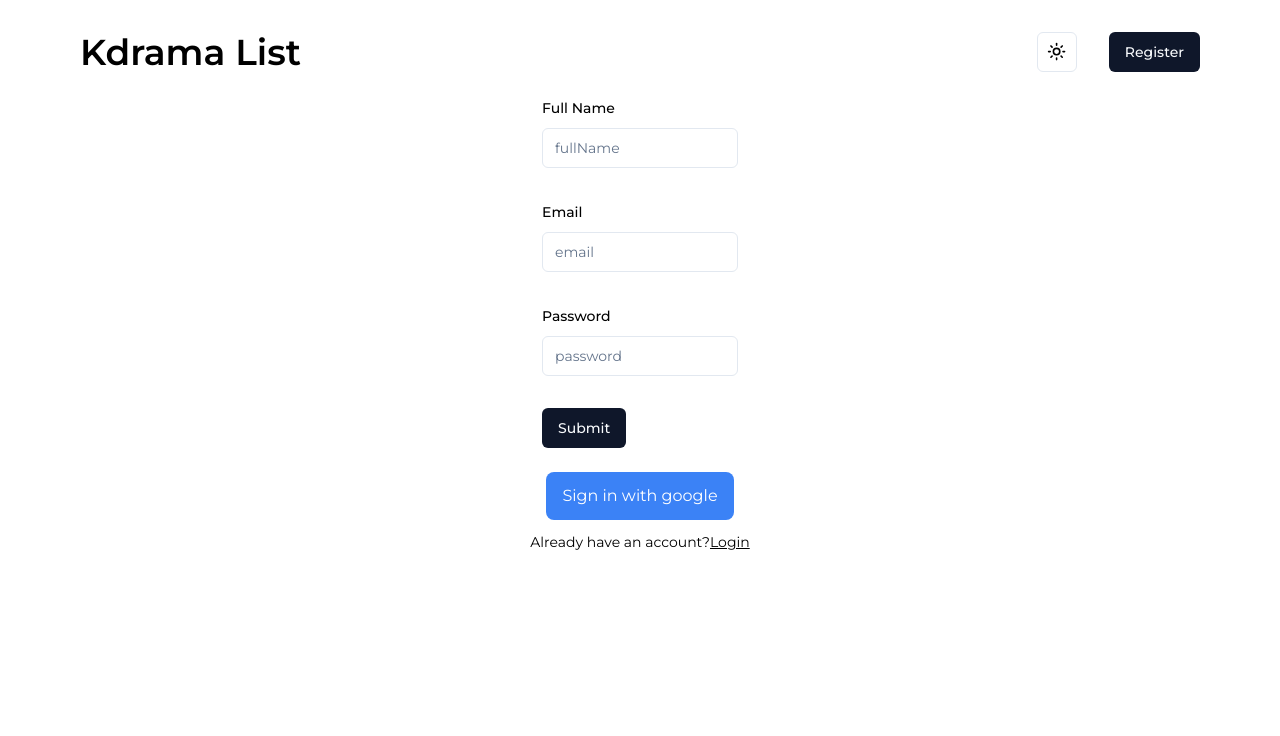
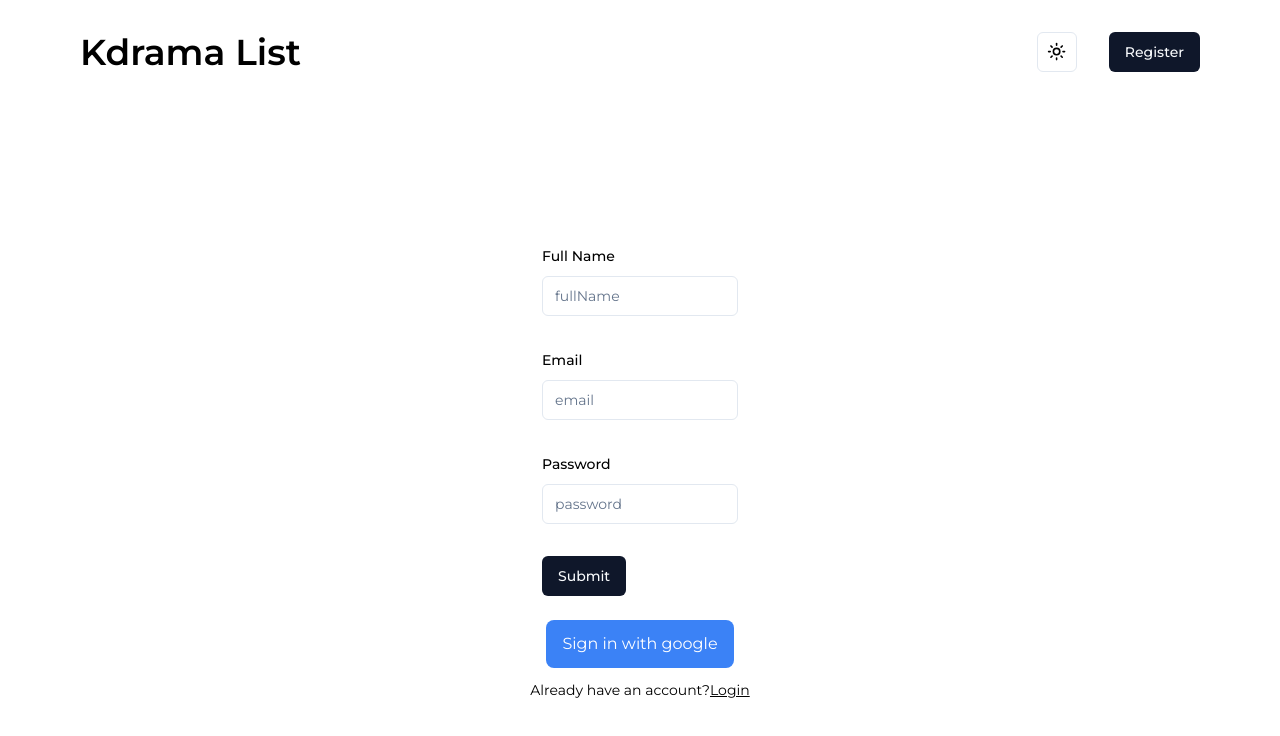
Before and after one commit to mfghir/kdrama-list, a Next.js app: page /register in a window 1280 px wide. Shown: the top 736 px of the page. Built offline with nearby package versions, Linux system fonts and the light colour scheme; no server answers.

Commit message:
Update layout, register form, user info, and table columns components

```diff
--- a/src/app/layout.tsx
+++ b/src/app/layout.tsx
@@ -34,9 +34,11 @@ export default function RootLayout({
               enableSystem
               disableTransitionOnChange
             >
-              <div className=" h-full min-h-screen p-6 lg:px-20 lg:py-8 ">
+              <div className="w-full h-full min-h-screen p-6 lg:px-20 lg:py-8">
                 <Navbar />
+                <main className="grid place-items-center h-screen">
                 {children}
+                </main>
               </div>
             </ThemeProvider>
           </SessionProviderComp>
--- a/src/components/RegisterForm.tsx
+++ b/src/components/RegisterForm.tsx
@@ -43,7 +43,7 @@ export default function RegisterForm() {
   const [error, setError] = useState("");
   const router = useRouter();
 
-  const { data: session, status: sessionStatus } = useSession();
+  const { status: sessionStatus } = useSession();
 
   useEffect(() => {
     if (sessionStatus === "authenticated") {
@@ -191,7 +191,8 @@ export default function RegisterForm() {
 
   return (
     <>
-      {/* <div className="grid place-items-center h-screen">
+      <>
+        {/* <div className="grid place-items-center h-screen">
               <div className="shadow-lg p-5 rounded-lg border-t-4 border-green-400">
                 <h1 className="text-xl font-bold my-4">Register</h1>
 
@@ -238,6 +239,8 @@ export default function RegisterForm() {
                 </form>
               </div>
             </div> */}
+      </>
+
       <section className="flex flex-col justify-center items-center my-6">
 
         <Form {...form}  >
--- a/src/components/UserInfo.tsx
+++ b/src/components/UserInfo.tsx
@@ -16,8 +16,7 @@ export default function UserInfo() {
   if (status === "authenticated") {
     return (
 
-      <div className="grid place-items-center h-screen">
-        <div className="shadow-lg p-8 bg-zinc-300/10 flex flex-col gap-2 my-6">
+        <div className="shadow-lg p-8 bg-zinc-300/10 flex flex-col gap-2 my-6 w-full md:w-2/4">
 
           {session?.user?.image ? <Image src={session?.user?.image} alt="user" width={60} height={60} /> : ""}
 
@@ -40,7 +39,7 @@ export default function UserInfo() {
             </Link>
           </Button>
         </div>
-      </div>
+
     );
   }
 }
--- a/src/utilities/table/columns.tsx
+++ b/src/utilities/table/columns.tsx
@@ -127,13 +127,13 @@ export const columns: ColumnDef<MovieList>[] = [
   //     return <DataTableRowActions row={row} column={column} table={table} getValue={getValue} />
   //   }
   // },
+
   {
     id: "edit",
     cell: ({ row }) => {
       return <KdramaEdit row={row} />
     }
   },
-
   {
     id: "delete",
     cell: ({ row }) => {
@@ -146,9 +146,6 @@ export const columns: ColumnDef<MovieList>[] = [
   {
     id: "copy",
     cell: ({ row }) => {
-      // const status = statuses.find((status) => status.value === row.getValue("status"))
-      // if (!status) return null
-
       return <KdramaCopy row={row} />
     }
   },
```
